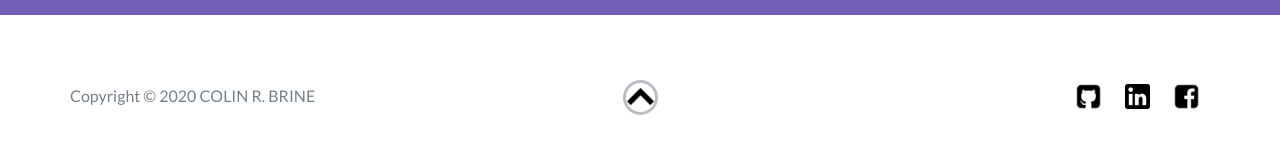
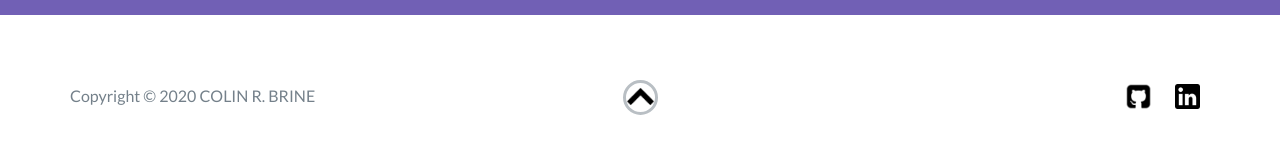
Before and after one commit to brinecr/brinecr.github.io, a website: page index.html in a window 1280 px wide. Shown: the part 5534-5688 px from the top of the page. Drawn offline with nearby package versions, Linux system fonts and the light colour scheme.

Commit message:
Remove facebook link

```diff
--- a/index.html
+++ b/index.html
@@ -332,9 +332,6 @@
                         <li>
                             <a href="https://www.linkedin.com/in/brinec/" target="_blank"><img src="images/linkedin.png" alt="LinkedIn" height="25" width="25"/></img></a>
                         </li>
-                        <li>
-                            <a href="https://www.facebook.com/brinec" target="_blank"><img src="images/facebook.png" alt="Facebook" height="27" width="27"/></img></a>
-                        </li>
                     </ul>
                 </div>
             </div>
```
